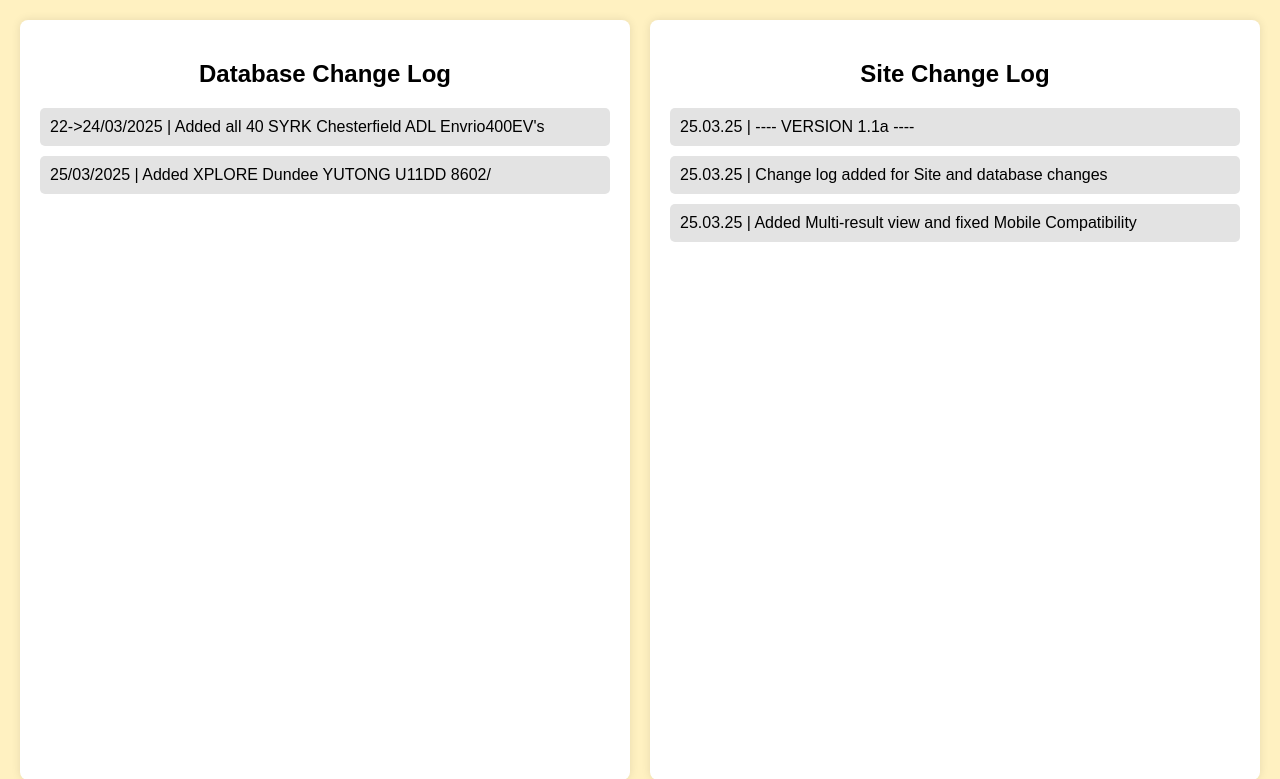
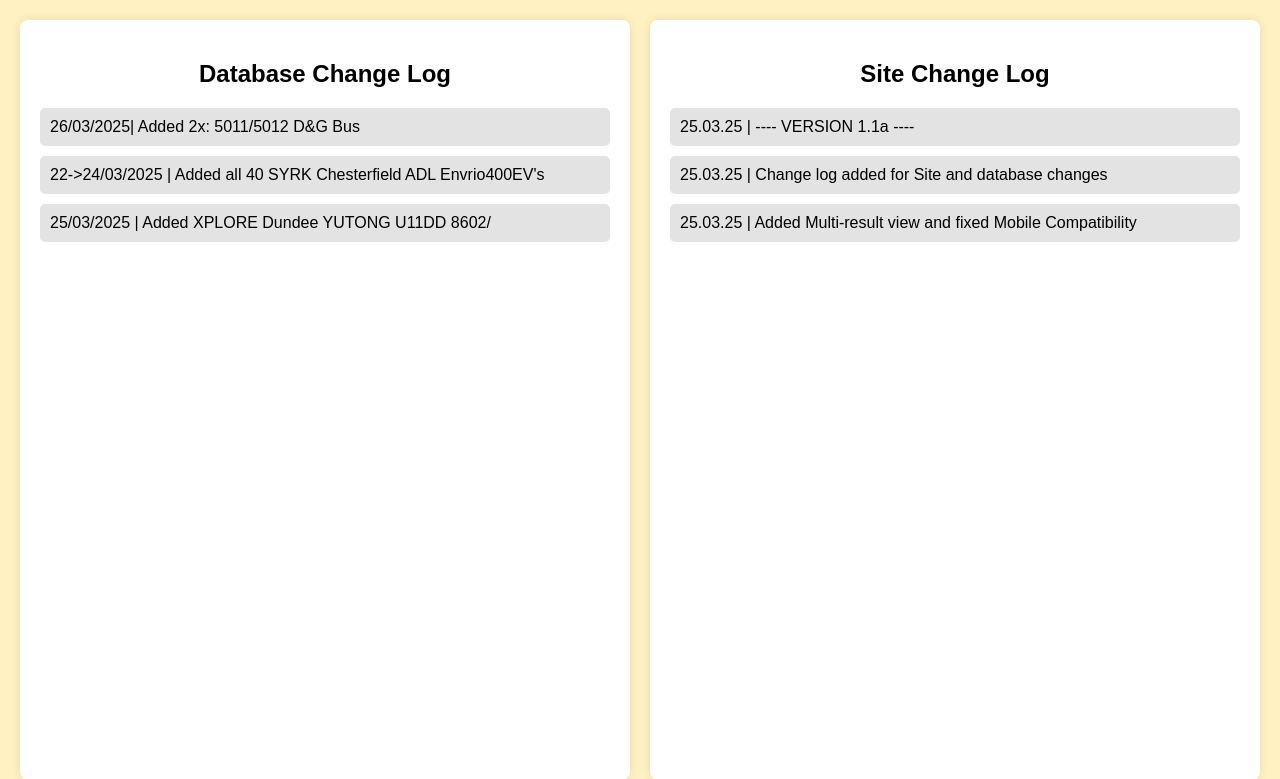
Before and after one commit to PowerGMedia/newtrackingdata, a Flask app: page /changes in a window 1280 px wide. Shown: the top 779 px of the page. Run offline with Flask 3, Linux system fonts and the light colour scheme.

Commit message:
Updated changelog (database) v3

```diff
--- a/templates/changes.html
+++ b/templates/changes.html
@@ -47,6 +47,8 @@
     <div class="container">
       <h2>Database Change Log</h2>
       <div class="log" id="logList1">
+        <div class="log-item">26/03/2025| Added 2x: 5011/5012 D&G Bus</div>
+
         <div class="log-item">22->24/03/2025 | Added all 40 SYRK Chesterfield ADL Envrio400EV's</div>
         <div class="log-item">25/03/2025 | Added XPLORE Dundee YUTONG U11DD 8602/</div>
 
```
